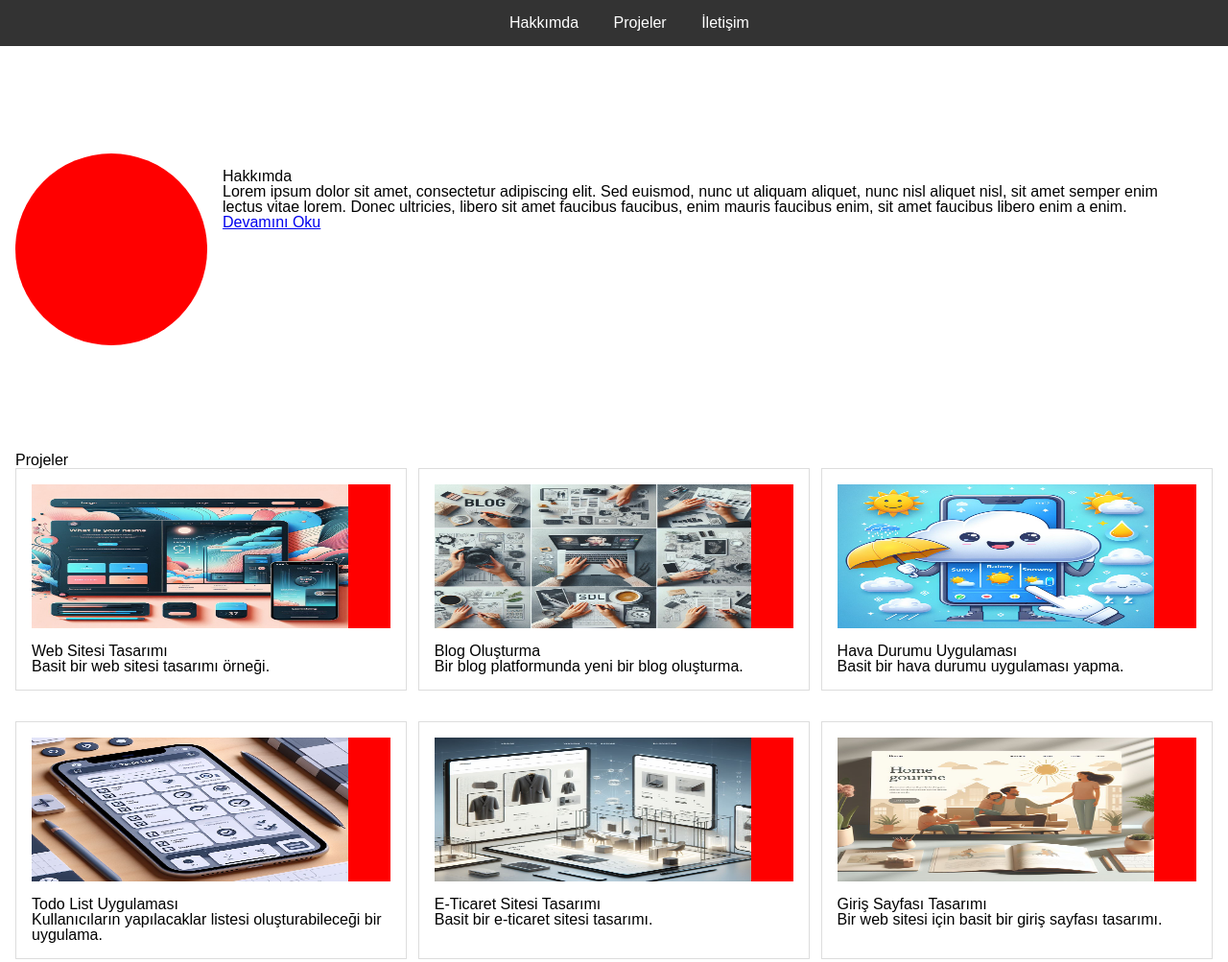
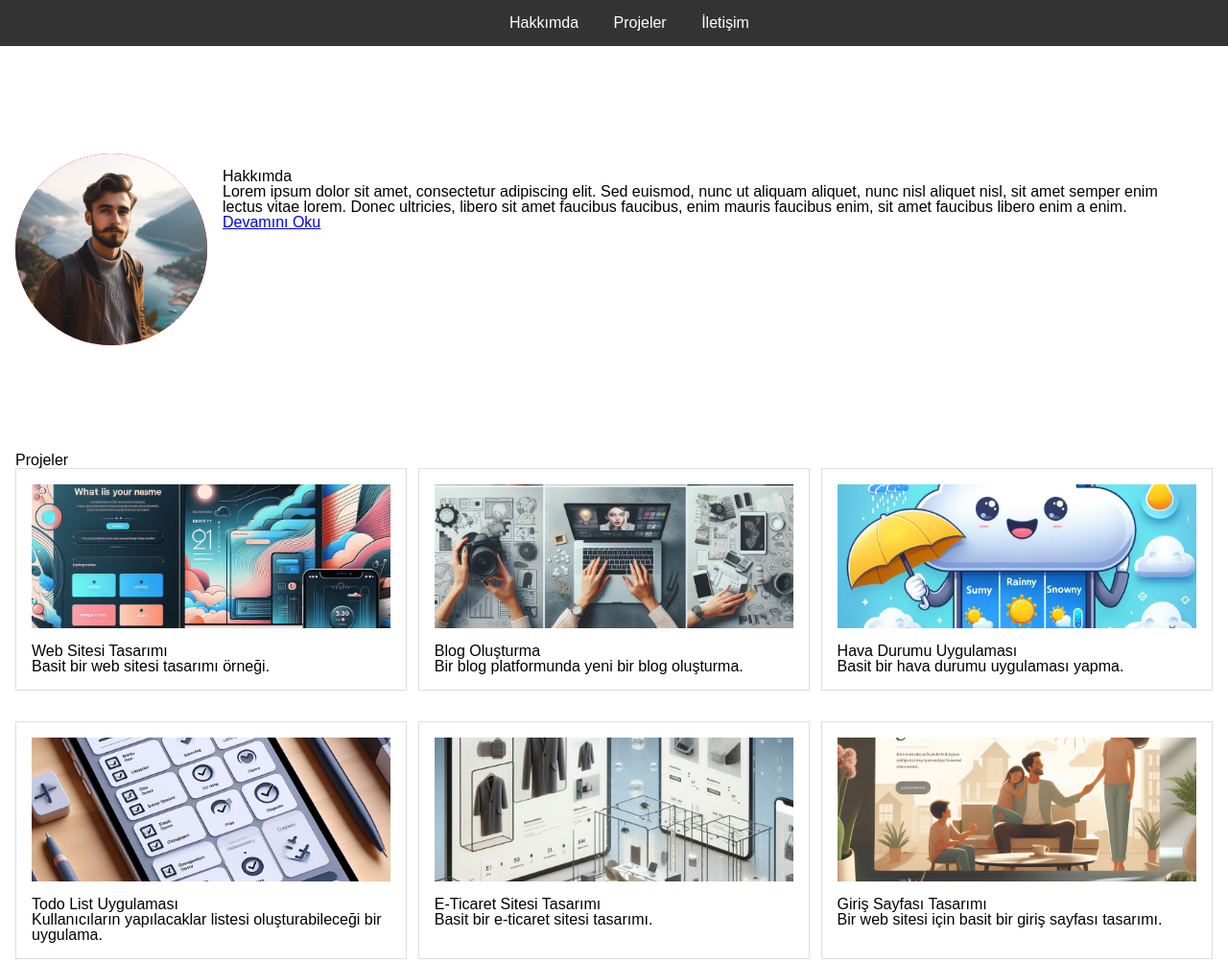
Before and after one commit to ibrahimozdmr/Aygaz-GenAI-Bootcamp, a plain HTML site: page index.html in a window 1280 px wide. Shown: the top 1003 px of the page at 96% size. Drawn offline with Linux system fonts and the light colour scheme.

Commit message:
fotoğrafların boyut olarak yeri ayarlandı.

```diff
--- a/index.html
+++ b/index.html
@@ -25,7 +25,7 @@
     <section id="hakkimda">
         <div class="profil">
             <div class="resim">
-                <div class="foto">###</div> <!-- Profil fotoğrafı -->
+                <div class="foto"><object data="img/profil.jpeg"></object></div> <!-- Profil fotoğrafı -->
             </div>
             <div class="bilgi">
                 <h2>Hakkımda</h2>
@@ -43,32 +43,32 @@
         <h2>Projeler</h2>
         <div class="galeri">
             <div class="proje">
-                <div class="foto"><img src="img/proje1.jpeg" height="150px" width="330px" alt="Proje 1 Fotoğrafı"></div>
+                <div class="foto"><img class="foto" src="img/proje1.jpeg" alt="Proje 1 Fotoğrafı"></div>
                 <h3>Web Sitesi Tasarımı</h3>
                 <p>Basit bir web sitesi tasarımı örneği.</p>
             </div>
             <div class="proje">
-                <div class="foto"><img src="img/proje2.jpeg" height="150px" width="330px" alt="Proje 2 Fotoğrafı"></div>
+                <div class="foto"><img class="foto" src="img/proje2.jpeg" alt="Proje 2 Fotoğrafı"></div>
                 <h3>Blog Oluşturma</h3>
                 <p>Bir blog platformunda yeni bir blog oluşturma.</p>
             </div>
             <div class="proje">
-                <div class="foto"><img src="img/proje3.jpeg" height="150px" width="330px" alt="Proje 3 Fotoğrafı"></div>
+                <div class="foto"><img class="foto" src="img/proje3.jpeg" alt="Proje 3 Fotoğrafı"></div>
                 <h3>Hava Durumu Uygulaması</h3>
                 <p>Basit bir hava durumu uygulaması yapma.</p>
             </div>
             <div class="proje">
-                <div class="foto"><img src="img/proje4.jpeg" height="150px" width="330px" alt="Proje 4 Fotoğrafı"></div>
+                <div class="foto"><img class="foto" src="img/proje4.jpeg" alt="Proje 4 Fotoğrafı"></div>
                 <h3>Todo List Uygulaması</h3>
                 <p>Kullanıcıların yapılacaklar listesi oluşturabileceği bir uygulama.</p>
             </div>
             <div class="proje">
-                <div class="foto"><img src="img/proje5.jpeg" height="150px" width="330px" alt="Proje 5 Fotoğrafı"></div>
+                <div class="foto"><img class="foto" src="img/proje5.jpeg" alt="Proje 5 Fotoğrafı"></div>
                 <h3>E-Ticaret Sitesi Tasarımı</h3>
                 <p>Basit bir e-ticaret sitesi tasarımı.</p>
             </div>
             <div class="proje">
-                <div class="foto"><img src="img/proje6.jpeg" height="150px" width="330px" alt="Proje 6 Fotoğrafı"></div>
+                <div class="foto"><img class="foto" src="img/proje6.jpeg" alt="Proje 6 Fotoğrafı"></div>
                 <h3>Giriş Sayfası Tasarımı</h3>
                 <p>Bir web sitesi için basit bir giriş sayfası tasarımı.</p>
             </div>
--- a/style.css
+++ b/style.css
@@ -92,6 +92,12 @@ nav a {
     overflow: hidden;
 }
 
+.resim object {
+    width: 100%;
+    height: 100%;
+    object-fit: cover; /* Resmi kutuya sığdırır ve kırpar */
+}
+
 .foto {
     width: 100%;
     height: 100%;
@@ -124,6 +130,7 @@ nav a {
 .proje .foto {
     width: 100%;
     height: 150px;
+    object-fit: cover;
     background-color: red; /* Fotoğrafın yerini göstermek için */
     margin-bottom: 1rem;
 }
```
Also changed, not shown: img/profil.jpeg (added).
